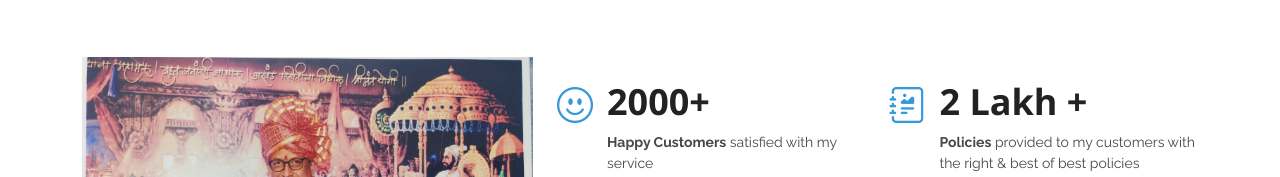
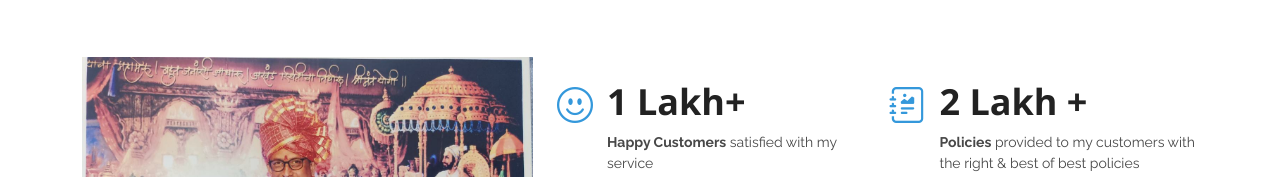
Before and after one commit to Geervanireddy16/licreddybabu-website, a plain HTML site: page index.html in a window 1280 px wide. Shown: the part 901-1078 px from the top of the page. Drawn offline with nearby package versions, Linux system fonts and the light colour scheme.

Commit message:
updated about section in index page

```diff
--- a/index.html
+++ b/index.html
@@ -196,7 +196,7 @@
                 <div class="col-md-6 d-md-flex align-items-md-stretch">
                   <div class="count-box">
                     <i class="bi bi-emoji-smile"></i>
-                    <span>2000+</span>
+                    <span>1 Lakh+</span>
                     <p><strong>Happy Customers</strong> satisfied with my service</p>
                   </div>
                 </div>
```
